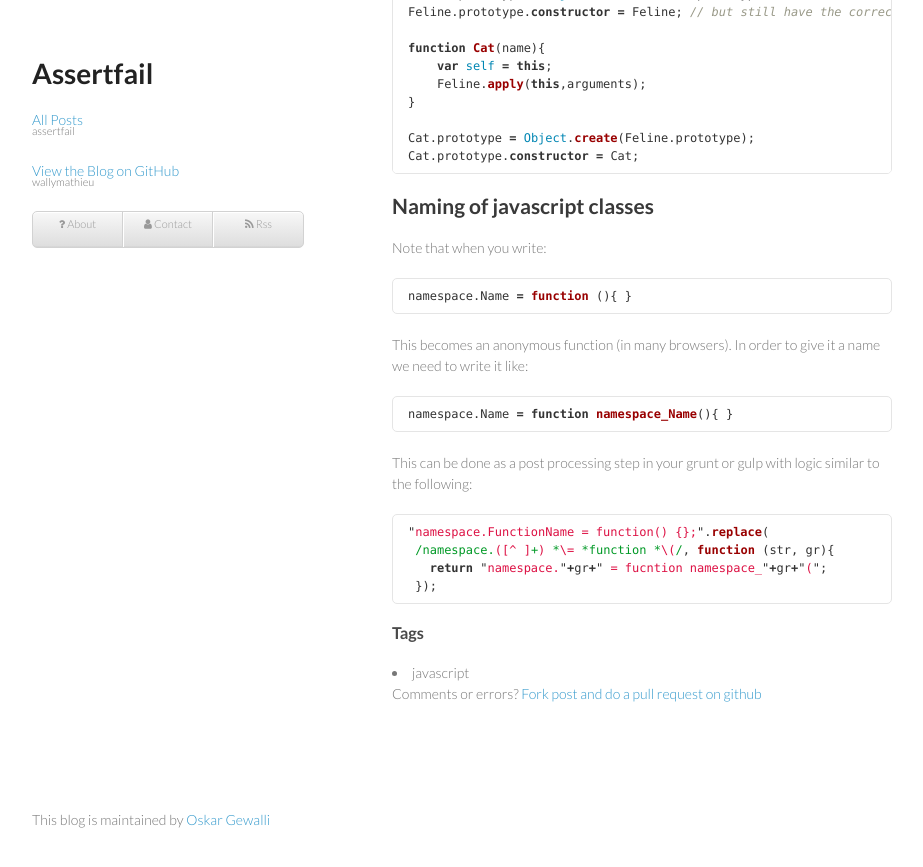
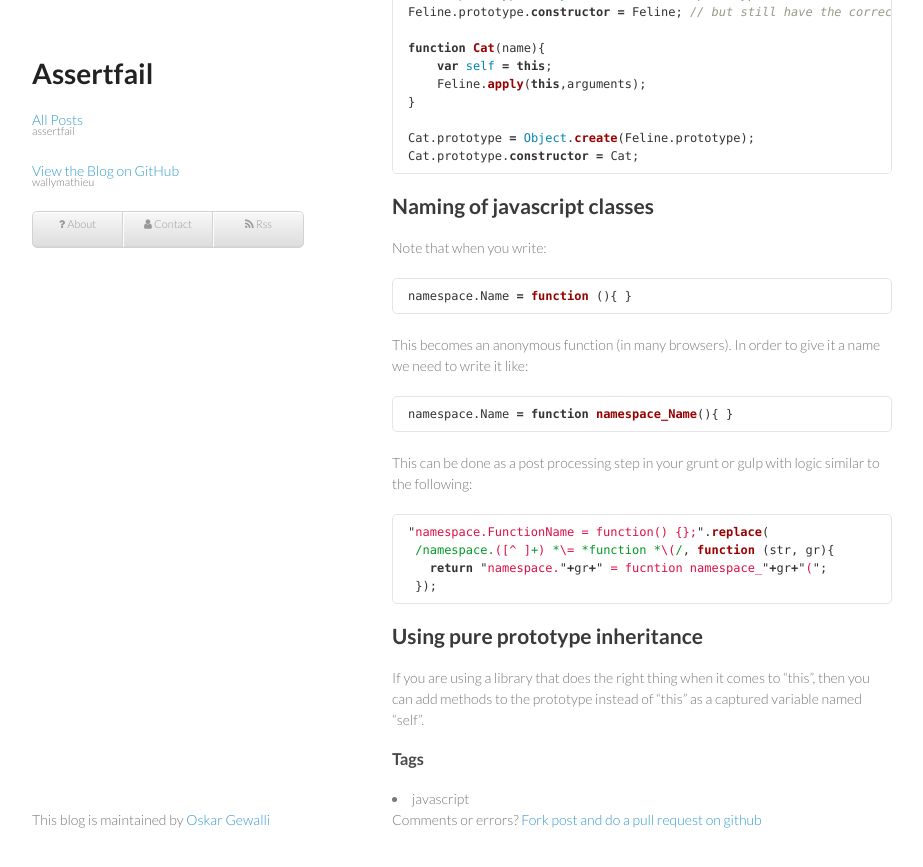
Before and after one commit to wallymathieu/assertfail, a Jekyll site: the page built from _posts/2015-12-11-Inheritance-in-javascript.md, in a window 1280 px wide and 900 px high, scrolled down 1368 px. Shown: the top 867 px of the window, without its empty margins (178-1101 px from the left). Built offline with Jekyll 4.4.1, drawn with Linux system fonts in a browser that asks for light colours; nearby versions of some CDN libraries; Markdown is read by kramdown in place of the engine named in the settings.

Commit message:
Using pure prototype inheritance

````diff
--- a/_posts/2015-12-11-Inheritance-in-javascript.md
+++ b/_posts/2015-12-11-Inheritance-in-javascript.md
@@ -97,3 +97,7 @@ This can be done as a post processing step in your grunt or gulp with logic simi
    return "namespace."+gr+" = fucntion namespace_"+gr+"(";
  });
 ```
+
+## Using pure prototype inheritance
+
+If you are using a library that does the right thing when it comes to "this", then you can add methods to the prototype instead of "this" as a captured variable named "self".
````
